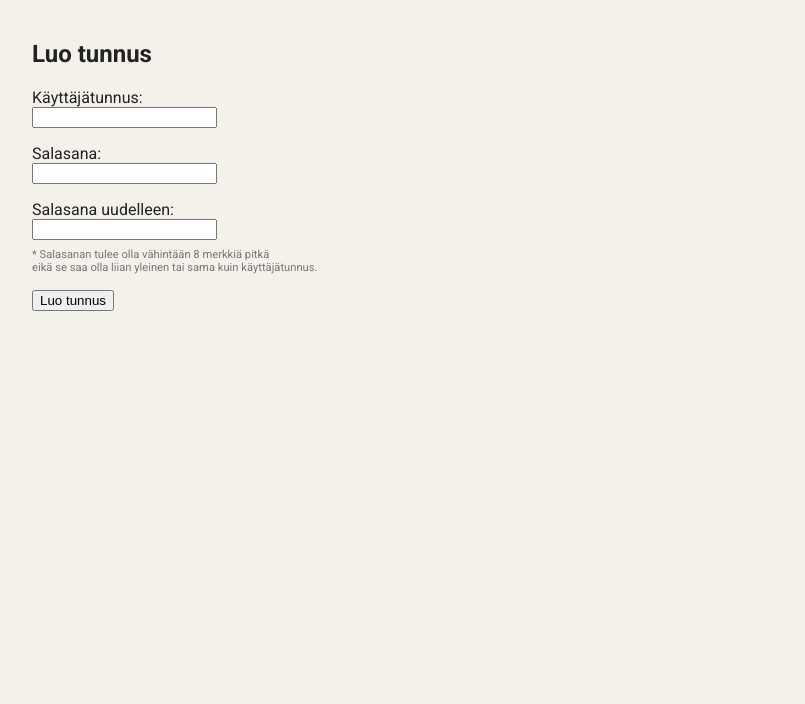
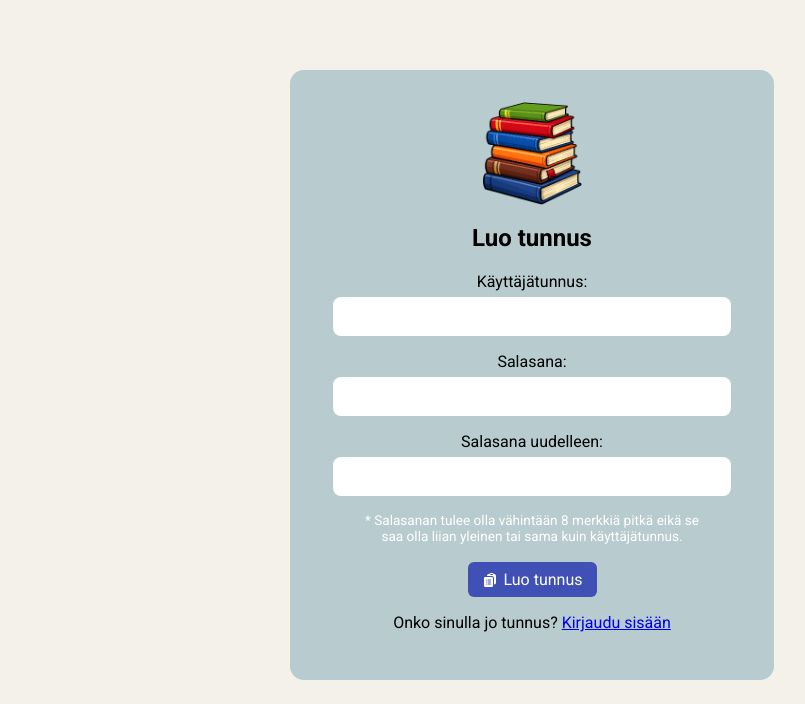
Before and after one commit to antsrm/kirjaloki, a Flask app: page /register in a window 1280 px wide. Shown: the part 140-844 px from the top of the page, without its empty margins (108-913 px from the left). Before the commit the page ends 451 px from the top, so only its background shows below. Run offline with Flask 3, Linux system fonts and the light colour scheme.

```diff
--- a/static/style.css
+++ b/static/style.css
@@ -199,11 +206,79 @@ nav {
     margin-left: 8px;
 }
 
-.password-hint {
-    color: #777;
-    font-size: 0.7rem;
-    margin-top: -8px;
-    margin-bottom: 16px;
+.auth-box {
+    max-width: 420px;
+    margin: 70px auto 0;
+    padding: 32px;
+    background: #b8cbce;
+    color: rgb(0, 0, 0);
+    border-radius: 14px;
+    text-align: center;
+    animation: authAppear 0.6s ease-out;
+}
+
+.auth-box input {
+    width: 90%;
+    padding: 10px;
+    margin-top: 6px;
+    background: #ffffff;
+    border: none;
+    border-radius: 8px;
+    font: inherit;
+}
+
+.auth-box .password-hint {
+    color: #ffffff;
+    font-size: 0.85rem;
+    margin: 8px auto 18px;
+    max-width: 340px;
+}
+
+.auth-icon {
+    display: block;
+    width: 100px;
+    height: auto;
+    margin: 0 auto 16px;
+    animation: fadeIn 0.8s ease-out;
+}
+
+.form-box {
+    max-width: 720px;
+    margin-top: 50px;
+    padding: 32px;
+    background: #b8cbce;
+    color: rgb(0, 0, 0);
+    border-radius: 14px;
+    animation: authAppear 0.6s ease-out;
+}
+
+.form-box input[type="text"],
+.form-box input[type="number"],
+.form-box textarea,
+.form-box select {
+    width: 100%;
+    box-sizing: border-box;
+    padding: 10px;
+    margin-top: 6px;
+    background: #ffffff;
+    border: none;
+    border-radius: 8px;
+    font: inherit;
+}
+
+.form-box textarea {
+    resize: vertical;
+    min-height: 120px;
+}
+
+.form-box select {
+    margin-top: 6px;
+    margin-bottom: 14px;
+}
+
+.form-box .button {
+    margin-top: 8px;
+    margin-right: 8px;
 }
 
 @keyframes slideDown {
--- a/templates/register.html
+++ b/templates/register.html
@@ -1,6 +1,10 @@
 {% extends "layout.html" %}
 
 {% block content %}
+
+<div class="auth-box">
+
+    <img src="/static/books_3.png" alt="" class="auth-icon">
 
     <h2>Luo tunnus</h2>
 
@@ -10,9 +14,7 @@
 
     <form action="/register" method="post">
 
-    <input type="hidden"
-           name="csrf_token"
-           value="{{ session.csrf_token }}">
+        <input type="hidden" name="csrf_token" value="{{ session.csrf_token }}">
 
         <p>
             Käyttäjätunnus:<br>
@@ -30,12 +32,21 @@
         </p>
 
         <p class="password-hint">
-    * Salasanan tulee olla vähintään 8 merkkiä pitkä
-    <br>
-    eikä se saa olla liian yleinen tai sama kuin käyttäjätunnus.
+           * Salasanan tulee olla vähintään 8 merkkiä pitkä eikä se saa olla liian yleinen tai sama kuin käyttäjätunnus.
         </p>
 
-    <input type="submit" value="Luo tunnus">
+        <button class="button" type="submit">
+            <img src="/static/icons/register.svg" alt="" class="button-icon">
+            Luo tunnus
+        </button>
+
     </form>
 
+    <p class="auth-link">
+    Onko sinulla jo tunnus?
+    <a href="/login">Kirjaudu sisään</a>
+    </p>
+
+</div>
+
 {% endblock %}
```
Also changed, not shown: other parts of static/style.css (+34 -3 lines), templates/login.html (+18 -5 lines), templates/new_review.html (+6 -1 lines), templates/reviews.html (+9 -9 lines), templates/search.html (+7 -7 lines), static/books_3.png (added), static/books_4.png (added), static/icons/login.svg (added). Lines whose indentation alone changed are shown as unchanged.
